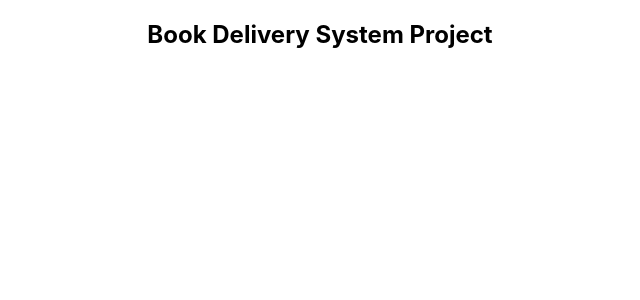
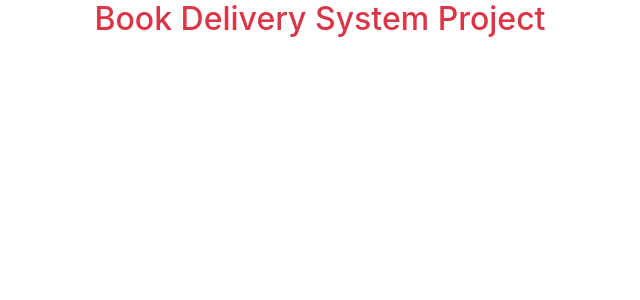
Before and after one commit to emonShimoul/book-delivery-system-react-client, a React (Create React App) app: page / in a window 1280 px wide. Shown: the top 300 px of the page, without its empty margins (320-960 px from the left). Built offline with nearby package versions, Linux system fonts and the light colour scheme.

Commit message:
install react router and react bootstrap for the project

```diff
--- a/package.json
+++ b/package.json
@@ -6,8 +6,11 @@
     "@testing-library/jest-dom": "^5.16.4",
     "@testing-library/react": "^13.3.0",
     "@testing-library/user-event": "^13.5.0",
+    "bootstrap": "^5.1.3",
     "react": "^18.2.0",
+    "react-bootstrap": "^2.4.0",
     "react-dom": "^18.2.0",
+    "react-router-dom": "^6.3.0",
     "react-scripts": "5.0.1",
     "web-vitals": "^2.1.4"
   },
--- a/public/index.html
+++ b/public/index.html
@@ -15,6 +15,13 @@
       user's mobile device or desktop. See https://developers.google.com/web/fundamentals/web-app-manifest/
     -->
     <link rel="manifest" href="%PUBLIC_URL%/manifest.json" />
+    <!-- <link
+    rel="stylesheet"
+    href="https://cdn.jsdelivr.net/npm/bootstrap@5.2.0-beta1/dist/css/bootstrap.min.css"
+    integrity="sha384-0evHe/X+R7YkIZDRvuzKMRqM+OrBnVFBL6DOitfPri4tjfHxaWutUpFmBp4vmVor"
+    crossorigin="anonymous"
+    /> -->
+    <link href="https://cdn.jsdelivr.net/npm/bootstrap@5.0.2/dist/css/bootstrap.min.css" rel="stylesheet" integrity="sha384-EVSTQN3/azprG1Anm3QDgpJLIm9Nao0Yz1ztcQTwFspd3yD65VohhpuuCOmLASjC" crossorigin="anonymous">
     <!--
       Notice the use of %PUBLIC_URL% in the tags above.
       It will be replaced with the URL of the `public` folder during the build.
@@ -39,5 +46,6 @@
       To begin the development, run `npm start` or `yarn start`.
       To create a production bundle, use `npm run build` or `yarn build`.
     -->
+    <script src="https://cdn.jsdelivr.net/npm/bootstrap@5.0.2/dist/js/bootstrap.bundle.min.js" integrity="sha384-MrcW6ZMFYlzcLA8Nl+NtUVF0sA7MsXsP1UyJoMp4YLEuNSfAP+JcXn/tWtIaxVXM" crossorigin="anonymous"></script>
   </body>
 </html>
--- a/src/App.js
+++ b/src/App.js
@@ -4,7 +4,7 @@
 function App() {
   return (
     <div className="App">
-      <h2>Book Delivery System Project</h2>
+      <h2 className='text-danger'>Book Delivery System Project</h2>
     </div>
   );
 }
```
Also changed, not shown: 1 other file (tests, documents, lock files or other folders).
